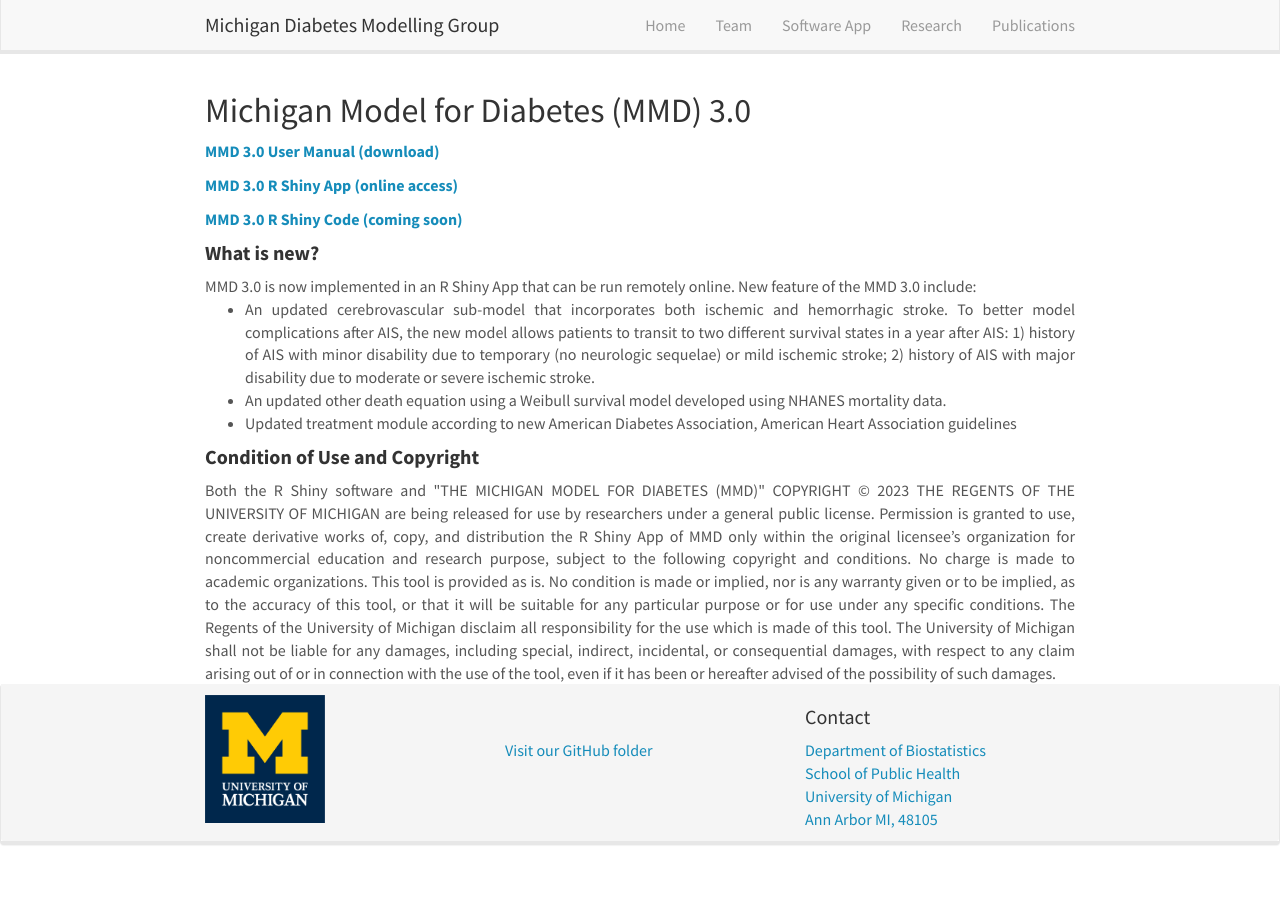
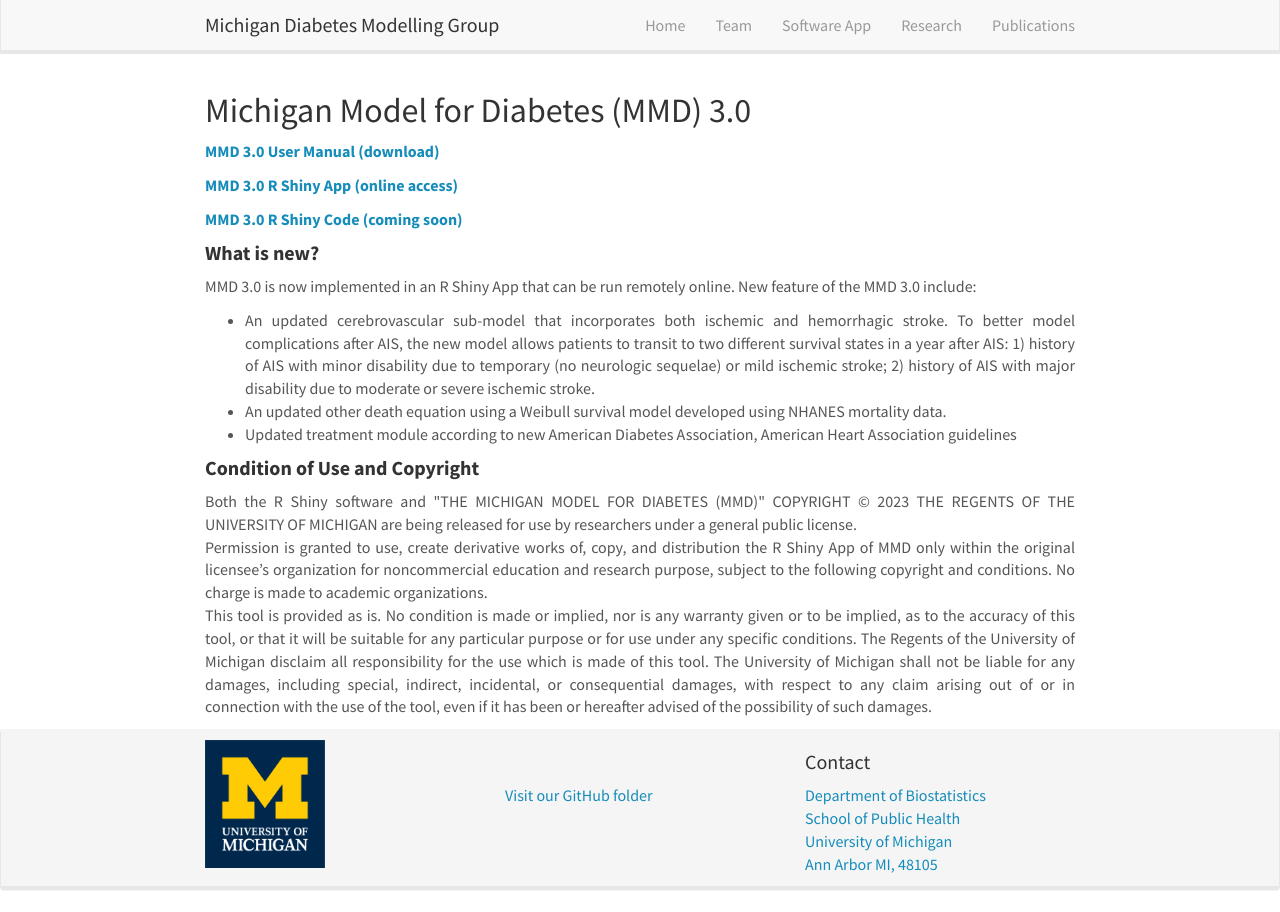
Before and after one commit to WenYeLeafGitHub/MichiganDiabetesModelingGroup.github.io, a Jekyll site: the page built from _pages/Software_App/MMD_3_0.html, in a window 1280 px wide. Built offline with Jekyll 4.4.1, drawn with Linux system fonts in a browser that asks for light colours; nearby versions of some CDN libraries.

Commit message:
Update MMD_3_0.html

```diff
--- a/_pages/Software_App/MMD_3_0.html
+++ b/_pages/Software_App/MMD_3_0.html
@@ -18,7 +18,7 @@
 
 <h4 style="font-weight: bold">What is new?</h4>
 
-MMD 3.0 is now implemented in an R Shiny App that can be run remotely online. New feature of the MMD 3.0 include:
+<p> MMD 3.0 is now implemented in an R Shiny App that can be run remotely online. New feature of the MMD 3.0 include: <p/>
 
 <ul style=“list-style-type:square”>
 
@@ -32,8 +32,10 @@
 
 <h4 style="font-weight: bold">Condition of Use and Copyright</h4>
 
+<p>
 Both the R Shiny software and "THE MICHIGAN MODEL FOR DIABETES (MMD)" COPYRIGHT © 2023 THE REGENTS OF THE UNIVERSITY OF MICHIGAN are being released for use by researchers under a general public license.
-
+<br>
 Permission is granted to use, create derivative works of, copy, and distribution the R Shiny App of MMD only within the original licensee’s organization for noncommercial education and research purpose, subject to the following copyright and conditions. No charge is made to academic organizations.
-
+<br>
 This tool is provided as is. No condition is made or implied, nor is any warranty given or to be implied, as to the accuracy of this tool, or that it will be suitable for any particular purpose or for use under any specific conditions. The Regents of the University of Michigan disclaim all responsibility for the use which is made of this tool. The University of Michigan shall not be liable for any damages, including special, indirect, incidental, or consequential damages, with respect to any claim arising out of or in connection with the use of the tool, even if it has been or hereafter advised of the possibility of such damages.
+</p>
```
